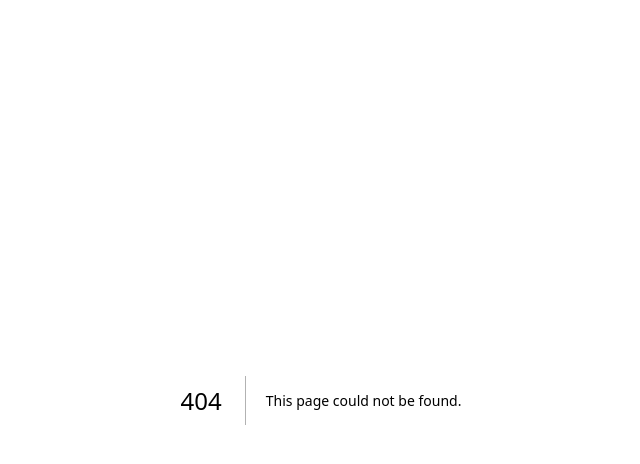
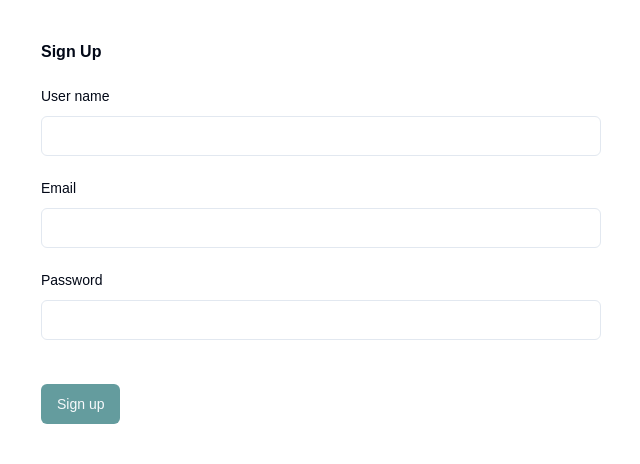
Before and after one commit to zainabalazzawi/event-form, a Next.js app: page /signup in a window 1280 px wide. Before the commit this address had no page. Shown: the top 464 px of the page, without its empty margins (319-959 px from the left). Built offline with nearby package versions, Linux system fonts and the light colour scheme.

Commit message:
add Signup component

```diff
--- /dev/null
+++ b/app/api/auth/signup/route.ts
@@ -0,0 +1,35 @@
+import { NextResponse } from "next/server";
+import bcrypt from "bcryptjs";
+
+
+let users = []; // add type
+export async function POST(req: Request) {
+  try {
+    const { username, password, email } = await req.json();
+
+    const existingUser = users.find((user) => user.email === email);
+    if (existingUser) {
+      return NextResponse.json(
+        { error: "user already exists" },
+        { status: 409 }
+      );
+    }
+
+    const hashedPassword = await bcrypt.hash(password, 10);
+
+    const newUser = {
+      username,
+      email,
+      password:hashedPassword,
+    };
+    users.push(newUser);
+// use fs.writeFile to store
+    return NextResponse.json({ message: "user registered successfully" });
+  } catch (error) {
+    console.error("signup error", error);
+    return NextResponse.json(
+      { error: "something went wrong" },
+      { status: 500 }
+    );
+  }
+}
--- /dev/null
+++ b/app/signup/page.tsx
@@ -0,0 +1,125 @@
+"use client";
+
+import React from "react";
+import { Button } from "@/components/ui/button";
+import { Form, FormItem, FormLabel, FormMessage } from "@/components/ui/form";
+import { Input } from "@/components/ui/input";
+import { zodResolver } from "@hookform/resolvers/zod";
+import { useForm } from "react-hook-form";
+import { z } from "zod";
+import { useMutation } from "@tanstack/react-query";
+import axios from "axios";
+import { useRouter } from "next/navigation";
+
+const signupSchema = z.object({
+  username: z.string().min(2, {
+    message: "uername is required",
+  }),
+  email: z
+    .string()
+    .min(2, {
+      message: "Email field is required",
+    })
+    .email({ message: "Invalid email address" }),
+  password: z.string().min(6, {
+    message: "Password field is required and must be at least 6 characters",
+  }),
+});
+
+type SignupFormData = z.infer<typeof signupSchema>;
+
+const signupMutation = async (signupData: SignupFormData) => {
+  const response = await axios.post("/api/auth/signup", signupData);
+
+  if (response.status !== 200) {
+    throw new Error(response.data.error);
+  }
+
+  return response.data;
+};
+
+const Signup = () => {
+  const router = useRouter();
+  const form = useForm<SignupFormData>({
+    resolver: zodResolver(signupSchema),
+    defaultValues: {
+      username: "",
+      email: "",
+      password: "",
+    },
+  });
+
+  const {
+    register,
+    handleSubmit,
+    formState: { errors },
+  } = form;
+
+  const mutation = useMutation({
+    mutationFn: signupMutation,
+    onSuccess: () => {
+      console.log("successfully signed up!");
+      setTimeout(() => {
+        router.push("/login");
+      }, 2000);
+    },
+    onError: (error: any) => {
+      console.log("signup failed", error.message);
+    },
+  });
+
+  const onHandleSubmit = (signupData: SignupFormData) => {
+    mutation.mutate(signupData);
+  };
+
+  return (
+    <div className="flex items-center justify-center">
+      <div className="p-10 w-[50%]">
+        <h1 className="font-semibold">Sign Up</h1>
+        <Form {...form}>
+          <form onSubmit={handleSubmit(onHandleSubmit)}>
+            <FormItem className="my-5">
+              <FormLabel>User name</FormLabel>
+              <Input {...register("username")} />
+              <FormMessage>
+                {errors.username && <span>{errors.username.message}</span>}
+              </FormMessage>
+            </FormItem>
+
+            <FormItem className="my-5">
+              <FormLabel>Email</FormLabel>
+              <Input type="email" {...register("email")} />
+              <FormMessage>
+                {errors.email && <span>{errors.email.message}</span>}
+              </FormMessage>
+            </FormItem>
+
+            <FormItem className="my-5">
+              <FormLabel>Password</FormLabel>
+              <Input type="password" {...register("password")} />
+              <FormMessage>
+                {errors.password && <span>{errors.password.message}</span>}
+              </FormMessage>
+            </FormItem>
+
+            <Button
+              type="submit"
+              className="mt-6"
+              disabled={mutation.isPending}
+            >
+              {mutation.isPending ? "Signing up..." : "Sign up"}
+            </Button>
+          </form>
+        </Form>
+
+        {mutation.isSuccess && (
+          <div className="mt-4 p-4 w-[80%] text-green-800 border border-green-800 rounded">
+            Form successfully submitted! Redirecting to login page...
+          </div>
+        )}
+      </div>
+    </div>
+  );
+};
+
+export default Signup;
--- a/components/RegistrationForm.tsx
+++ b/components/RegistrationForm.tsx
@@ -1,5 +1,4 @@
 "use client";
-import React, { useState } from "react";
 
 import { Button } from "@/components/ui/button";
 import { Form, FormItem, FormLabel, FormMessage } from "@/components/ui/form";
@@ -24,7 +23,6 @@ const RegistrationForm = () => {
   const router = useRouter();
   const { setFormFields } = useFormStore();
   const queryClient = useQueryClient();
-  const [isSubmitted, setIsSubmitted] = useState(false);
   const formSchema = z.object({
     firstName: z.string().min(2, {
       message: "Name field is required",
@@ -73,7 +71,6 @@ const RegistrationForm = () => {
 
       queryClient.invalidateQueries({ queryKey: ["attendees"] });
       setFormFields(fields);
-      setIsSubmitted(true);
       setTimeout(() => {
         router.push("/ticket-page");
       }, 2000);
@@ -142,7 +139,7 @@ const RegistrationForm = () => {
           </form>
         </Form>
 
-        {isSubmitted && (
+        {mutation.isSuccess && (
           <div className="mt-4 p-4 w-[80%] text-green-800 border border-green-800 rounded">
             Form successfully submitted! redirecting to ticket page...
           </div>
--- a/package.json
+++ b/package.json
@@ -16,6 +16,7 @@
     "@radix-ui/react-slot": "^1.1.0",
     "@tanstack/react-query": "^5.59.0",
     "axios": "^1.7.7",
+    "bcryptjs": "^2.4.3",
     "class-variance-authority": "^0.7.0",
     "clsx": "^2.1.1",
     "lucide-react": "^0.447.0",
@@ -30,6 +31,7 @@
     "zustand": "^5.0.0-rc.2"
   },
   "devDependencies": {
+    "@types/bcryptjs": "^2.4.6",
     "@types/node": "^20",
     "@types/react": "^18",
     "@types/react-dom": "^18",
```
Also changed, not shown: 1 other file (tests, documents, lock files or other folders).
